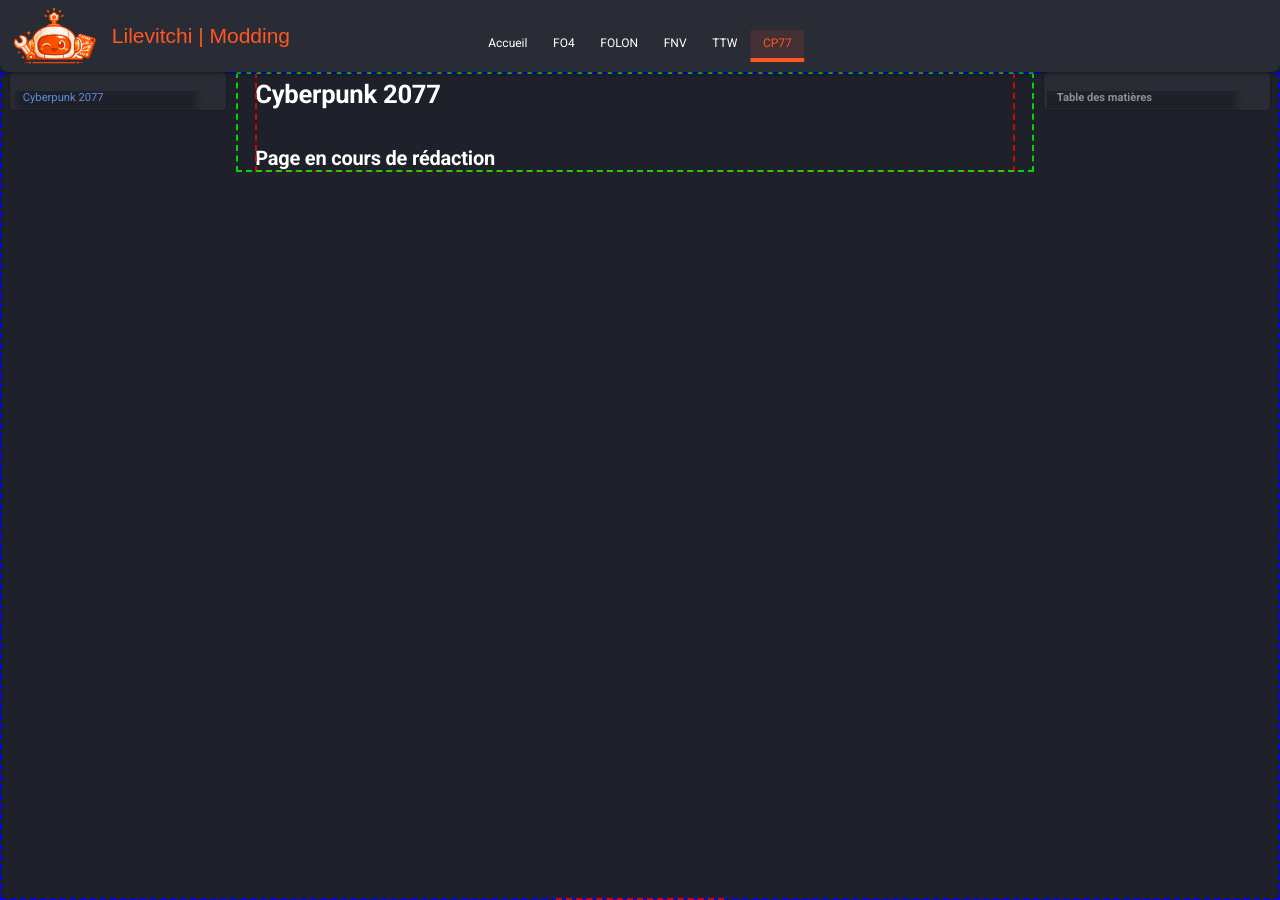
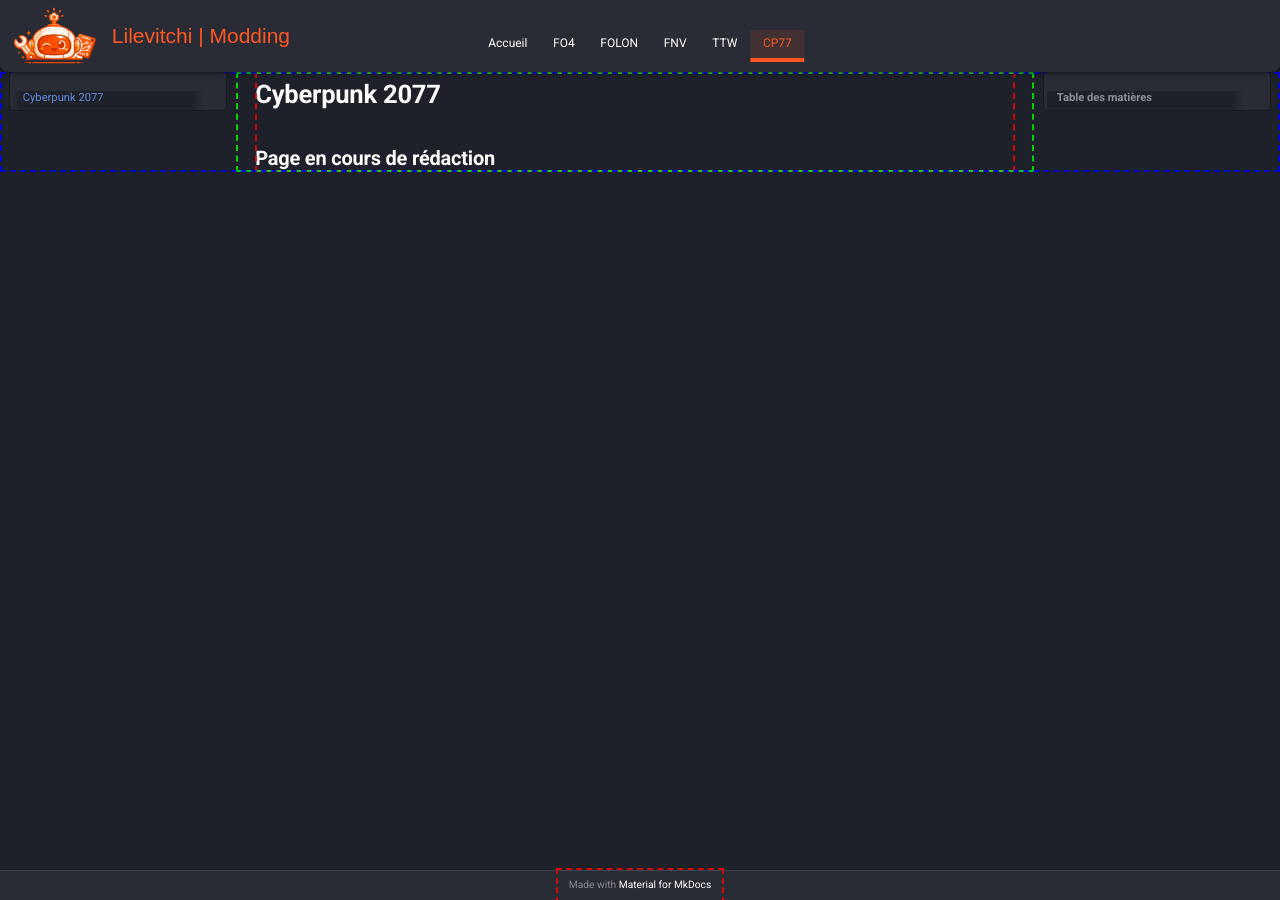
Before and after one commit to Lilevitchi/lilevitchi.github.io, an MkDocs documentation site: the page built from docs/cyberpunk/index.md, in a window 1280 px wide and 900 px high. Built offline with MkDocs 1.6.1 and Material for MkDocs 9.7.7, drawn with Linux system fonts in a browser that asks for light colours.

Commit message:
Update extra.css

```diff
--- a/docs/stylesheets/extra.css
+++ b/docs/stylesheets/extra.css
@@ -264,7 +264,7 @@
 [data-md-color-scheme] .md-main {
   /*position: relative;*/
   margin-top: var(--header-height);
-  height: calc(100vh - var(--header-height));
+  /*height: calc(100vh - var(--header-height));*/
 }
 
 /* Zone centrale */
@@ -369,6 +369,15 @@
 [data-md-color-scheme] .md-sidebar--secondary {
   right: var(--sidebar-gap);
   width: var(--sidebar-width-secondary);
+}
+
+[data-md-color-scheme] .md-sidebar__scrollwrap {
+  height: 100%;
+}
+
+[data-md-color-scheme] .md-sidebar__inner {
+  height: 100%;
+  overflow-y: auto;
 }
 
 /* Never allow double scroll */
```
